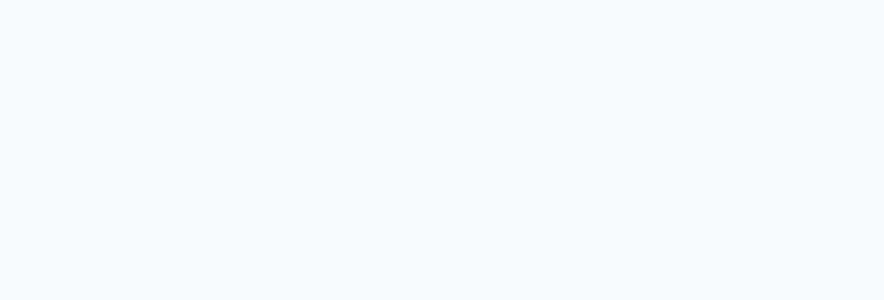
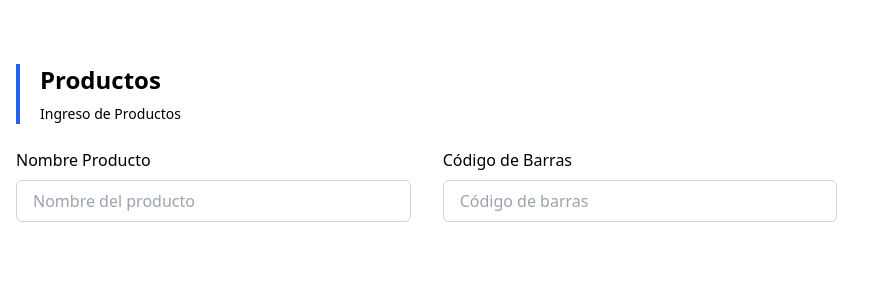
Before and after one commit to LChumi/localesNg, an Angular app: page /bar/user/productos in a window 1280 px wide. Before the commit this address led to /bar/user/almacenes. Shown: the top 300 px of the page, without its empty margins (0-884 px from the left). Built offline with nearby package versions, Linux system fonts and the light colour scheme.

Commit message:
feat(Adding view of products)

```diff
--- a/src/app/app.routes.ts
+++ b/src/app/app.routes.ts
@@ -26,6 +26,11 @@ export const routes: Routes = [
             title: 'Almacenes',
             loadComponent: () => import('./views/user/almacenes/almacenes.component')
           },
+          {
+            path: 'productos',
+            title: 'Productos',
+            loadComponent: () => import('./views/user/productos/productos.component')
+          },
           {path: '',redirectTo: 'almacenes',pathMatch: 'full'},
           {path: '**',redirectTo: 'almacenes',pathMatch: 'full'}
         ]
--- /dev/null
+++ b/src/app/views/user/productos/productos.component.html
@@ -0,0 +1,91 @@
+<section class="dark:bg-gray-700 bg-white py-16">
+    <div class="container mx-auto px-4">
+      <div class="border-blue-600 border-l-4 pl-5">
+        <h2 class="text-2xl font-semibold text-black dark:text-white mb-2">
+          Productos
+        </h2>
+        <p class="text-sm font-medium text-black dark:text-gray-400">
+          Ingreso de Productos
+        </p>
+      </div>
+
+      <div class="mt-6 flex flex-wrap -mx-4">
+        <!-- Input para buscar por nombre -->
+        <div class="w-full md:w-1/2 lg:w-1/3 px-4 mb-6">
+          <label for="nombre-producto" class="block text-base font-medium text-black dark:text-white mb-2">
+            Nombre Producto
+          </label>
+          <input
+            type="text"
+            id="nombre-producto"
+            placeholder="Nombre del producto"
+            class="w-full bg-transparent rounded-md border border-gray-300 dark:border-gray-600 py-2 px-4 text-black dark:text-white outline-none transition focus:border-black dark:focus:border-white"
+            >
+        </div>
+
+        <!-- Input para buscar por código de barras -->
+        <div class="w-full md:w-1/2 lg:w-1/3 px-4 mb-6">
+          <label for="codigo-barras" class="block text-base font-medium text-black dark:text-white mb-2">
+            Código de Barras
+          </label>
+          <input
+            type="text"
+            id="codigo-barras"
+            placeholder="Código de barras"
+            class="w-full bg-transparent rounded-md border border-gray-300 dark:border-gray-600 py-2 px-4 text-black dark:text-white outline-none transition focus:border-black dark:focus:border-white"
+            >
+        </div>
+      </div>
+
+      <div *ngIf="producto">
+        <!-- Mostrar información del producto -->
+        <div class="mt-6">
+          <p class="text-lg text-black dark:text-white">Nombre: {{ producto.nombre }}</p>
+          <p class="text-lg text-black dark:text-white">Descripción: {{ producto.descripcion }}</p>
+          <p class="text-lg text-black dark:text-white">Código de Barras: {{ producto.codigoBarras }}</p>
+          <p class="text-lg text-black dark:text-white">Precio: {{ producto.precio }}</p>
+        </div>
+
+        <!-- Input para cantidad -->
+        <div class="w-full md:w-1/2 lg:w-1/3 px-4 mb-6">
+          <label for="cantidad" class="block text-base font-medium text-black dark:text-white mb-2">
+            Cantidad
+          </label>
+          <input
+            type="number"
+            id="cantidad"
+            placeholder="Cantidad"
+            class="w-full bg-transparent rounded-md border border-gray-300 dark:border-gray-600 py-2 px-4 text-black dark:text-white outline-none transition focus:border-black dark:focus:border-white"
+           >
+        </div>
+
+        <!-- Input para proveedor -->
+        <div class="w-full md:w-1/2 lg:w-1/3 px-4 mb-6">
+          <label for="proveedor" class="block text-base font-medium text-black dark:text-white mb-2">
+            Proveedor
+          </label>
+          <input
+            type="text"
+            id="proveedor"
+            placeholder="Proveedor"
+            class="w-full bg-transparent rounded-md border border-gray-300 dark:border-gray-600 py-2 px-4 text-black dark:text-white outline-none transition focus:border-black dark:focus:border-white"
+           >
+        </div>
+
+        <button (click)="agregarProducto()" class="mt-4 bg-blue-600 text-white py-2 px-4 rounded-md">
+          Agregar Producto
+        </button>
+      </div>
+
+      <!-- Modal para agregar nuevo producto -->
+      <div *ngIf="mostrarModal" class="fixed inset-0 flex items-center justify-center z-50 bg-gray-900 bg-opacity-50">
+        <div class="bg-white p-8 rounded-md dark:bg-gray-700">
+          <h3 class="text-xl mb-4 text-black dark:text-white">Agregar Nuevo Producto</h3>
+          <!-- Aquí puedes agregar el formulario para agregar un nuevo producto -->
+          <button (click)="cerrarModal()" class="mt-4 bg-red-600 text-white py-2 px-4 rounded-md">
+            Cerrar
+          </button>
+        </div>
+      </div>
+    </div>
+  </section>
--- /dev/null
+++ b/src/app/views/user/productos/productos.component.ts
@@ -0,0 +1,80 @@
+import { CommonModule } from '@angular/common';
+import { HttpClient } from '@angular/common/http';
+import { Component } from '@angular/core';
+import { ReactiveFormsModule } from '@angular/forms';
+
+@Component({
+  standalone: true,
+  imports: [CommonModule,ReactiveFormsModule],
+  templateUrl: './productos.component.html',
+  styles: ``
+})
+export default class ProductosComponent {
+  producto: any = null;
+  cantidad: number = 0;
+  proveedor: string = '';
+  mostrarModal: boolean = false;
+
+  constructor(private http: HttpClient) {}
+
+  buscarProductoPorNombre(nombre: string): void {
+    this.http.get<any>(`/api/productos?nombre=${nombre}`).subscribe(
+      (data) => {
+        if (data) {
+          this.producto = data;
+        } else {
+          alert('Producto no encontrado');
+        }
+      },
+      (error) => {
+        console.error(error);
+        alert('Error al buscar producto');
+      }
+    );
+  }
+
+  buscarProductoPorCodigo(codigo: string): void {
+    this.http.get<any>(`/api/productos?codigoBarras=${codigo}`).subscribe(
+      (data) => {
+        if (data) {
+          this.producto = data;
+        } else {
+          alert('Producto no encontrado');
+        }
+      },
+      (error) => {
+        console.error(error);
+        alert('Error al buscar producto');
+      }
+    );
+  }
+
+  agregarProducto(): void {
+    if (this.producto) {
+      const productoData = {
+        ...this.producto,
+        cantidad: this.cantidad,
+        proveedor: this.proveedor
+      };
+
+      this.http.post<any>('/api/productos', productoData).subscribe(
+        (response) => {
+          alert('Producto agregado con éxito');
+          this.producto = null;
+          this.cantidad = 0;
+          this.proveedor = '';
+        },
+        (error) => {
+          console.error(error);
+          alert('Error al agregar producto');
+        }
+      );
+    } else {
+      this.mostrarModal = true;
+    }
+  }
+
+  cerrarModal(): void {
+    this.mostrarModal = false;
+  }
+}
```
